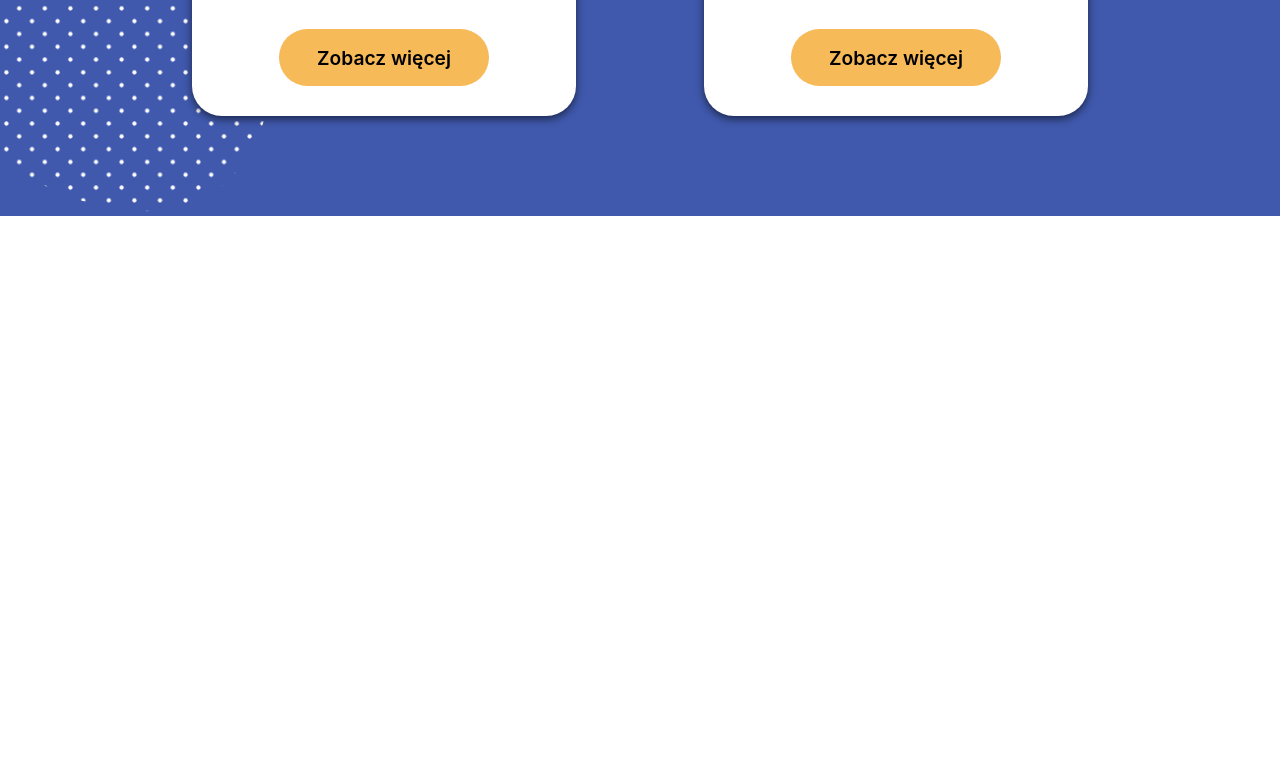
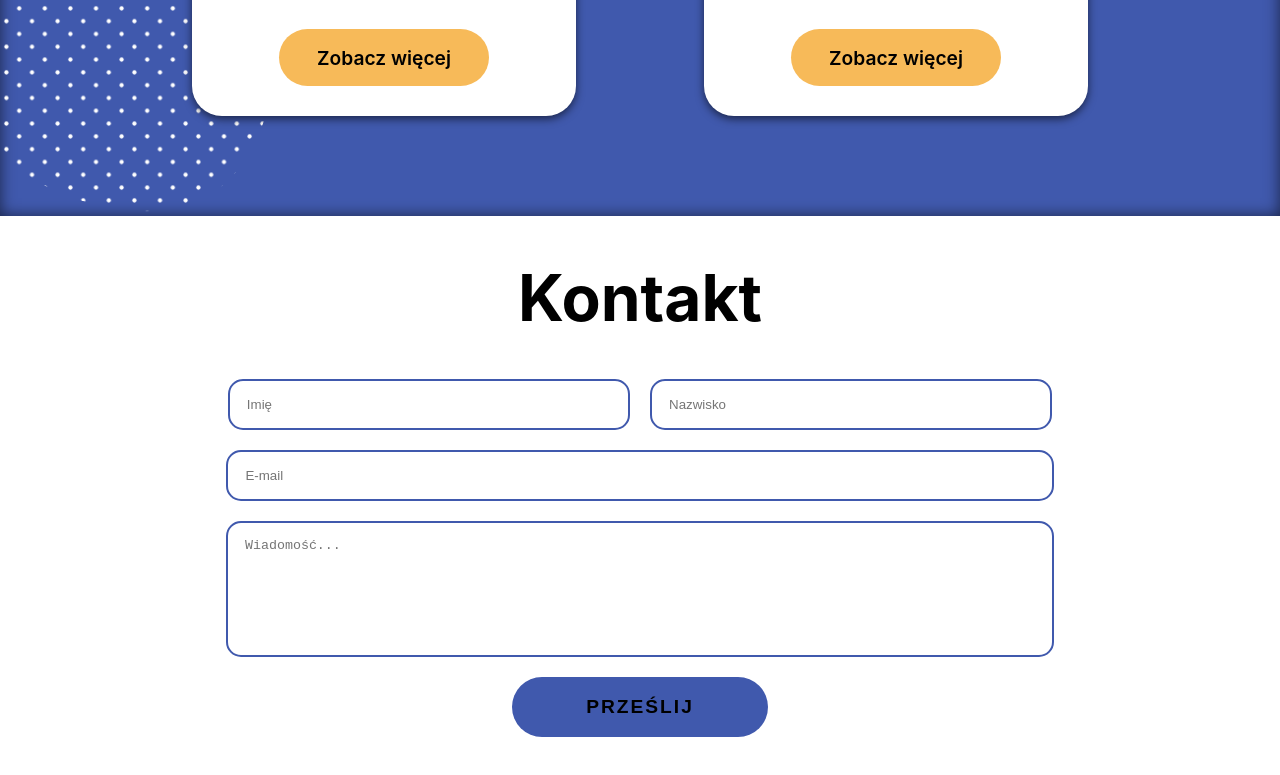
Before and after one commit to elmaccho/react-portfolio-page, a React (Create React App) app: page / in a window 1280 px wide. Shown: the part 2415-3190 px from the top of the page. Before the commit the page ends 2631 px from the top, so only its background shows below. Built offline with nearby package versions, Linux system fonts and the light colour scheme.

Commit message:
contact component

```diff
--- a/src/App.js
+++ b/src/App.js
@@ -4,6 +4,8 @@ import { NavBar } from './components/NavBar';
 import { Header } from './components/Header';
 import { AboutMe } from './components/AboutMe';
 import { Project } from './components/Projects/Projects';
+import { ContactForm } from './components/ContactForm';
+
 
 function App() {
   return (
@@ -23,7 +25,7 @@ function App() {
         <Header></Header>
         <AboutMe></AboutMe>
         <Project></Project>
-
+        <ContactForm></ContactForm>
 
 
       </div>
--- /dev/null
+++ b/src/components/ContactForm/ContactForm.js
@@ -0,0 +1,21 @@
+import React from "react";
+import './style.css'
+
+function ContactForm(){
+    return(
+        <div id="Contact" className="ContactForm-container">
+            <h1 className="ContactForm-title">Kontakt</h1>
+            <form>
+                <span>
+                    <input type="text" placeholder="Imię" />
+                    <input type="text" placeholder="Nazwisko" />
+                </span>
+                <input type="email" placeholder="E-mail" />
+                <textarea placeholder="Wiadomość..."></textarea>
+                <input type="submit" value="Prześlij"/>
+            </form>
+        </div>
+    )
+}
+
+export default ContactForm
--- /dev/null
+++ b/src/components/ContactForm/index.js
@@ -0,0 +1 @@
+export {default as ContactForm} from './ContactForm'
--- /dev/null
+++ b/src/components/ContactForm/style.css
@@ -0,0 +1,67 @@
+.ContactForm-container{
+    width: 100%;
+    padding-bottom: 75px;
+    background-color: white;
+
+    display: flex;
+    justify-content: center;
+    align-items: center;
+    flex-direction: column;
+}
+
+.ContactForm-title{
+    font-size: 5vw;
+}
+
+form{
+    width: 80%;
+
+    display: flex;
+    flex-direction: column;
+    justify-content: center;
+    align-items: center;
+    gap: 20px;
+}
+
+form span{
+    width: 80.5%;
+    display: flex;
+    justify-content: center;
+    align-items: center;
+    gap: 20px;
+}
+form span input[type="text"]{
+    width: 70%;
+}
+
+form input,textarea{
+    height: 45px;
+    width: 80%;
+    text-indent: 15px;
+
+    border: 2px solid #4059ad;
+    border-radius: 15px;
+    outline: none;
+}
+
+form textarea{
+    resize: none;
+    height: 115px;
+    width: 80.1%;
+    padding-top: 15px;
+}
+
+form input[type="submit"]{
+    text-indent: unset;
+    width: 25%;
+    height: 60px;
+    font-size: 1.5vw;
+    text-transform: uppercase;
+    letter-spacing: 2px;
+    font-weight: 600;
+    transition: 0.3s;
+
+    border-radius: 100px;
+    border: none;
+    background-color: #4059ad;
+}
--- a/src/components/Projects/style.css
+++ b/src/components/Projects/style.css
@@ -9,6 +9,8 @@
     align-items: center;
     overflow: hidden;
     position: relative;
+
+    box-shadow: inset 0px 0px 15px rgba(0, 0, 0, 0.592);
 }
 
 .projects-title{
```
